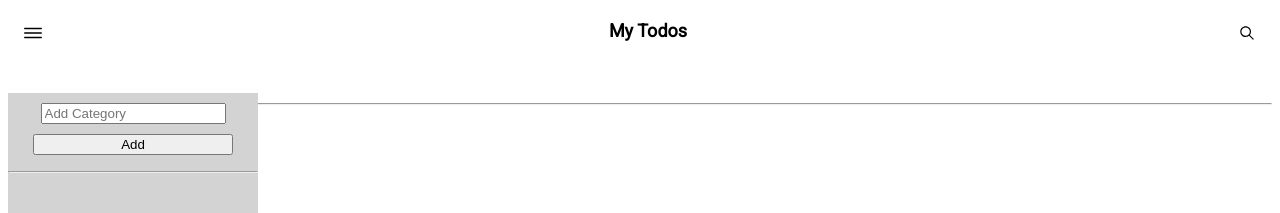
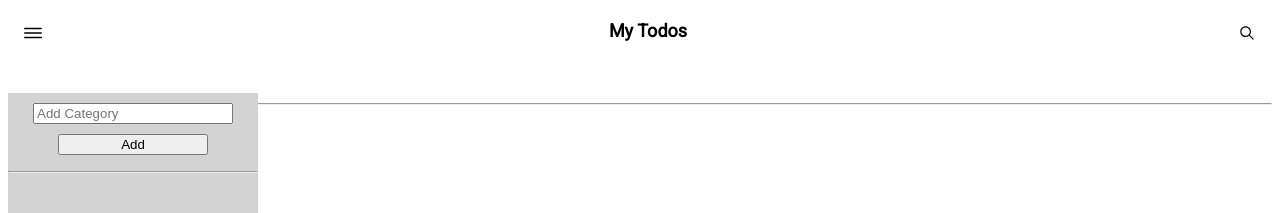
Before and after one commit to LukeJordanDavies/To-DoApp, a React (Create React App) app: page / in a window 1280 px wide. Both pictures are taken after a click on the button 33 px from the left and 33 px from the top of the page. Shown: the top 213 px of the page. Built offline with nearby package versions, Linux system fonts and the light colour scheme.

Commit message:
Implement add category button

```diff
--- a/src/components/categoriesForm.js
+++ b/src/components/categoriesForm.js
@@ -15,15 +15,24 @@ const CategoriesForm = ({ categories, setCategories }) => {
   };
 
   return (
-    <form className='category-form' onSubmit={handleSubmit}>
+    <div >
+      <form className='cat-form-container'>
         <input
+          className='add-category-input'
           type='text'
           name='category'
           placeholder='Add Category'
           onChange={(e) => setCategoryName(e.target.value)}
       />
-    {/* Add button */}
+      {/* Add Category Button */}
+      <button
+        className='add-category-button'
+        onClick={handleSubmit}
+      >
+      Add
+      </button>
       </form>
+    </div>
   )
 }
 
--- a/src/components/popoutWindow.js
+++ b/src/components/popoutWindow.js
@@ -15,7 +15,6 @@ const PopoutWindow = ({ categories, setCategories, setSelected, todos, setTodos,
 
   return (
     <div className='popout-window'>
-      <div className='cat-form-container'>
       {/* Add Category Form */}
       <CategoriesForm
         categories={categories}
@@ -23,14 +22,6 @@ const PopoutWindow = ({ categories, setCategories, setSelected, todos, setTodos,
         todos={todos}
         setTodos={setTodos}
       />
-
-        {/* Remove Category Button */}
-        <button
-          className='add-category-button'
-        >
-          Add
-        </button>
-      </div>
       <hr />
 
         {/* Categories List */}
--- a/src/index.css
+++ b/src/index.css
@@ -49,15 +49,24 @@
   flex-direction: column;
 }
 
+.add-category-input{
+  margin: 0 10%;
+  margin-top: 10px;
+
+}
+
 .add-category-button{
-  margin: 0 10%;
-  width: 80%;
+  margin: 0 20%;
+  margin-top: 10px;
 }
 
 .category-container{
+  display: inline-flex;
+  justify-content: center;
+  align-items: center;
   width: 100%;
-  height: 50px;
-  display: inline-flex;
+  margin-top: 10px;
+  margin-bottom: 10px;
 }
 
 .category-button {
@@ -72,19 +81,7 @@
   height: 50px;
 }
 
-.category-form {
-  display: inline-flex;
-  justify-content: center;
-  align-items: center;
-  width: 100%;
-  margin-top: 10px;
-  margin-bottom: 10px;
-}
-
-/* create category-input */
-
 .title {
-
   position: fixed;
   height: 50px;
   width: 80%;
@@ -109,10 +106,6 @@
 .search-icon {
   font-size: 18px;
 }
-
-/* .searchbar-container {
-  position: fixed;
-} */
 
 .searchbar {
   margin-top: 10px;
```
Lines whose indentation alone changed are shown as unchanged.
